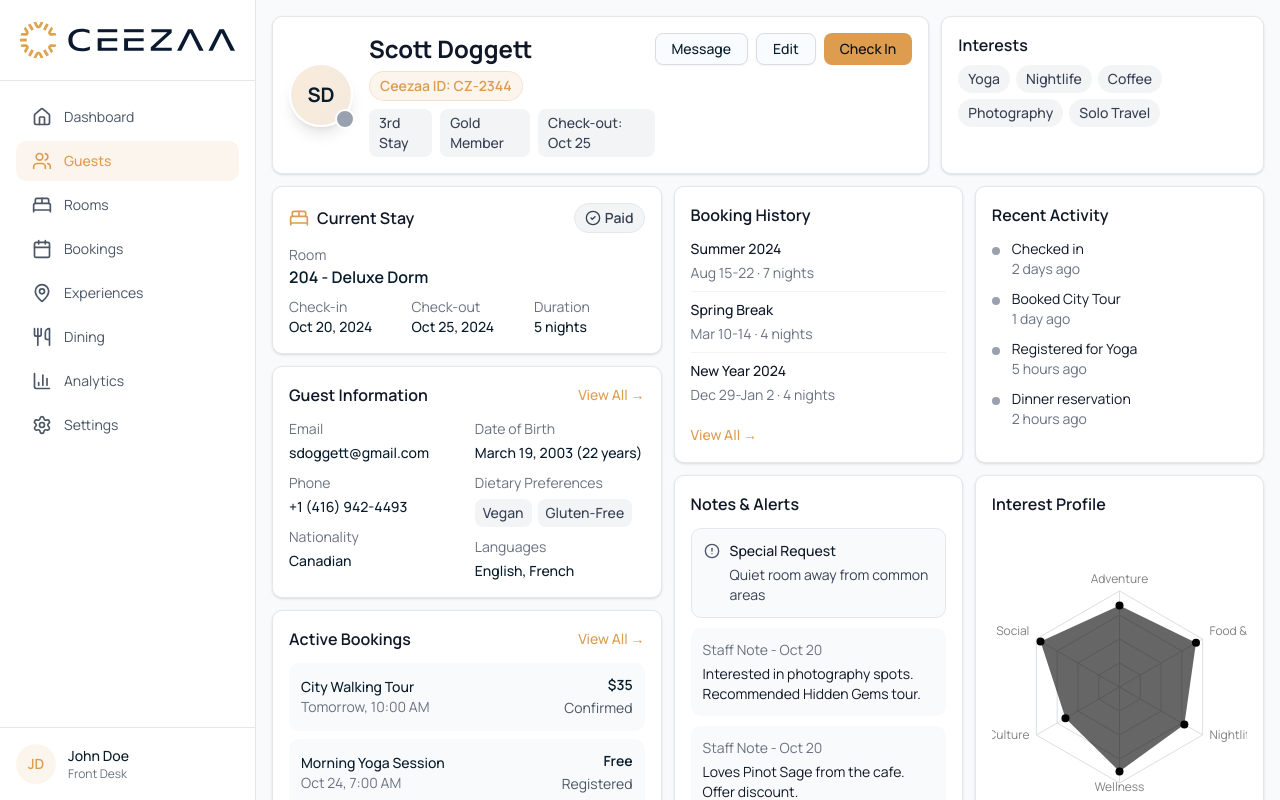
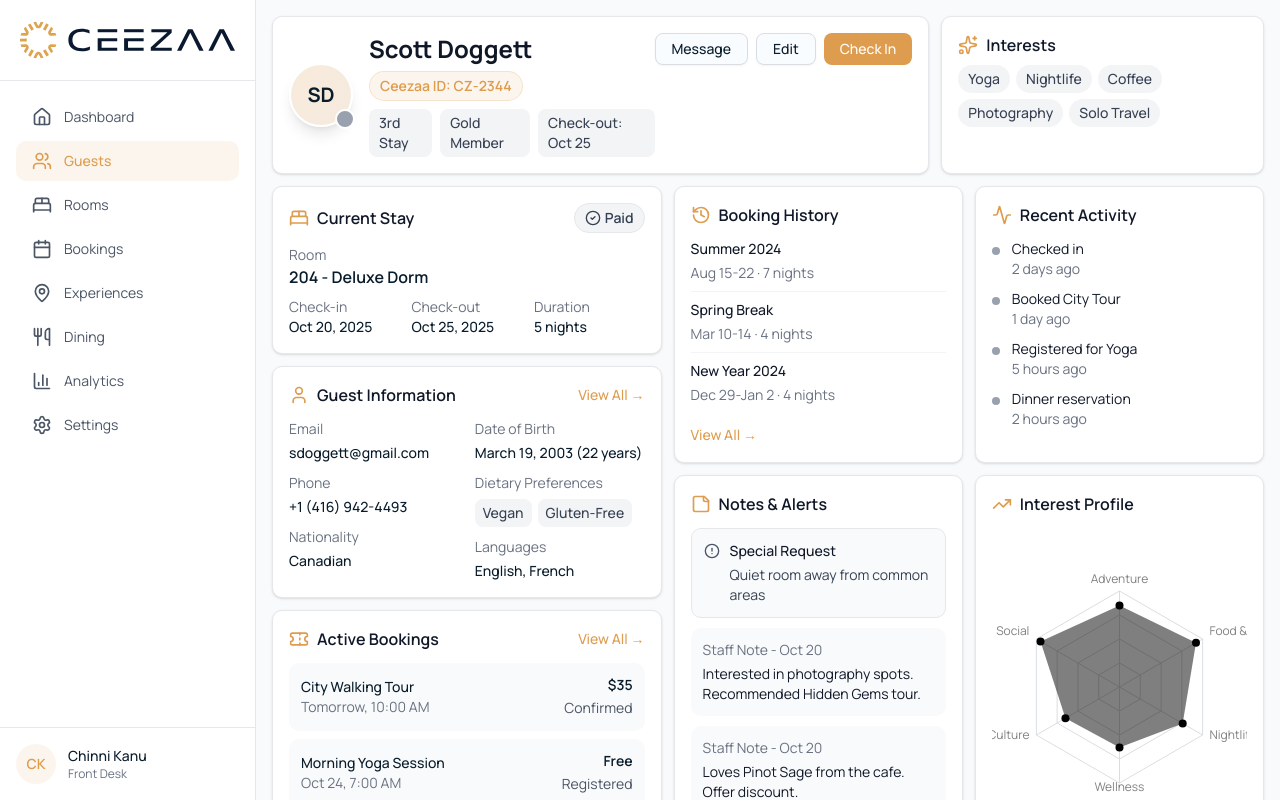
Before and after one commit to scottdoggett/ceezaa-landing-page, a Next.js app: page /dashboard in a window 1280 px wide. Built offline with nearby package versions, Linux system fonts and the light colour scheme.

Commit message:
Finished dashboard page for guests. Screenshot taken and added to public

```diff
--- a/src/app/(standalone)/dashboard/page.tsx
+++ b/src/app/(standalone)/dashboard/page.tsx
@@ -13,6 +13,13 @@ import {
   Settings,
   CheckCircle2,
   AlertCircle,
+  User,
+  Ticket,
+  History,
+  Activity,
+  StickyNote,
+  TrendingUp,
+  Sparkles,
 } from "lucide-react";
 import { PolarAngleAxis, PolarGrid, Radar, RadarChart } from "recharts";
 import {
@@ -25,8 +32,8 @@ import {
 const interestData = [
   { category: "Adventure", interest: 85 },
   { category: "Food & Dining", interest: 92 },
-  { category: "Nightlife", interest: 78 },
-  { category: "Wellness", interest: 88 },
+  { category: "Nightlife", interest: 76 },
+  { category: "Wellness", interest: 63 },
   { category: "Culture", interest: 65 },
   { category: "Social", interest: 95 },
 ];
@@ -70,10 +77,10 @@ export default function HostelDashboard() {
         <div className="p-4 border-t border-gray-200">
           <div className="flex items-center gap-3">
             <div className="w-10 h-10 rounded-full bg-primary/10 flex items-center justify-center text-sm font-semibold text-primary">
-              JD
+              CK
             </div>
             <div>
-              <p className="text-sm font-medium">John Doe</p>
+              <p className="text-sm font-medium">Chinni Kanu</p>
               <p className="text-xs text-gray-500">Front Desk</p>
             </div>
           </div>
@@ -126,7 +133,7 @@ export default function HostelDashboard() {
                   <Button variant="outline" size="sm" className="h-8 px-4 text-sm">
                     Edit
                   </Button>
-                  <Button size="sm" className="h-8 px-4 text-sm bg-primary hover:bg-primary/90">
+                  <Button size="sm" className="h-8 px-4 text-white text-sm bg-primary hover:bg-primary/90">
                     Check In
                   </Button>
                 </div>
@@ -135,7 +142,10 @@ export default function HostelDashboard() {
 
             {/* Interests Section */}
             <div className="bg-white rounded-lg border border-gray-200 p-4 shadow-sm">
-              <h3 className="text-base font-semibold text-gray-900 mb-2">Interests</h3>
+              <div className="flex items-center gap-2 mb-2">
+                <Sparkles className="w-5 h-5 text-primary" />
+                <h3 className="text-base font-semibold text-gray-900">Interests</h3>
+              </div>
               <div className="flex flex-wrap gap-1.5">
                 <span className="px-2.5 py-1 bg-gray-100 text-gray-700 text-sm font-medium rounded-full">
                   Yoga
@@ -182,12 +192,12 @@ export default function HostelDashboard() {
                   <div className="grid grid-cols-3 gap-3">
                     <div>
                       <p className="text-sm text-gray-500">Check-in</p>
-                      <p className="text-sm font-medium">Oct 20, 2024</p>
+                      <p className="text-sm font-medium">Oct 20, 2025</p>
                     </div>
 
                     <div>
                       <p className="text-sm text-gray-500">Check-out</p>
-                      <p className="text-sm font-medium">Oct 25, 2024</p>
+                      <p className="text-sm font-medium">Oct 25, 2025</p>
                     </div>
 
                     <div>
@@ -201,7 +211,10 @@ export default function HostelDashboard() {
               {/* Guest Information */}
               <div className="bg-white rounded-lg border border-gray-200 p-4 shadow-sm">
                 <div className="flex items-center justify-between mb-3">
-                  <h3 className="text-base font-semibold text-gray-900">Guest Information</h3>
+                  <div className="flex items-center gap-2">
+                    <User className="w-5 h-5 text-primary" />
+                    <h3 className="text-base font-semibold text-gray-900">Guest Information</h3>
+                  </div>
                   <button className="text-sm text-primary font-medium hover:underline">
                     View All →
                   </button>
@@ -254,7 +267,10 @@ export default function HostelDashboard() {
               {/* Active Bookings */}
               <div className="bg-white rounded-lg border border-gray-200 p-4 shadow-sm">
                 <div className="flex items-center justify-between mb-3">
-                  <h3 className="text-base font-semibold text-gray-900">Active Bookings</h3>
+                  <div className="flex items-center gap-2">
+                    <Ticket className="w-5 h-5 text-primary" />
+                    <h3 className="text-base font-semibold text-gray-900">Active Bookings</h3>
+                  </div>
                   <button className="text-sm text-primary font-medium hover:underline">
                     View All →
                   </button>
@@ -291,7 +307,10 @@ export default function HostelDashboard() {
               <div className="grid grid-cols-2 gap-3">
                 {/* Booking History */}
                 <div className="bg-white rounded-lg border border-gray-200 p-4 shadow-sm">
-                  <h3 className="text-base font-semibold text-gray-900 mb-3">Booking History</h3>
+                  <div className="flex items-center gap-2 mb-3">
+                    <History className="w-5 h-5 text-primary" />
+                    <h3 className="text-base font-semibold text-gray-900">Booking History</h3>
+                  </div>
 
                   <div className="space-y-2">
                     <div className="pb-2 border-b border-gray-100 last:border-0">
@@ -315,7 +334,10 @@ export default function HostelDashboard() {
 
                 {/* Recent Activity */}
                 <div className="bg-white rounded-lg border border-gray-200 p-4 shadow-sm">
-                  <h3 className="text-base font-semibold text-gray-900 mb-3">Recent Activity</h3>
+                  <div className="flex items-center gap-2 mb-3">
+                    <Activity className="w-5 h-5 text-primary" />
+                    <h3 className="text-base font-semibold text-gray-900">Recent Activity</h3>
+                  </div>
 
                   <div className="space-y-2.5">
                     <div className="flex gap-3">
@@ -357,7 +379,10 @@ export default function HostelDashboard() {
               <div className="grid grid-cols-2 gap-3 flex-1 min-h-0">
                 {/* Notes & Alerts */}
                 <div className="bg-white rounded-lg border border-gray-200 p-4 shadow-sm flex flex-col">
-                  <h3 className="text-base font-semibold text-gray-900 mb-3">Notes & Alerts</h3>
+                  <div className="flex items-center gap-2 mb-3">
+                    <StickyNote className="w-5 h-5 text-primary" />
+                    <h3 className="text-base font-semibold text-gray-900">Notes & Alerts</h3>
+                  </div>
 
                   <div className="space-y-2.5 flex-1 overflow-y-auto">
                     <div className="flex items-start gap-2.5 p-3 bg-gray-50 rounded-lg border border-gray-200">
@@ -391,7 +416,10 @@ export default function HostelDashboard() {
 
                 {/* Interest Profile */}
                 <div className="bg-white rounded-lg border border-gray-200 p-4 shadow-sm flex flex-col">
-                  <h3 className="text-base font-semibold text-gray-900 mb-3">Interest Profile</h3>
+                  <div className="flex items-center gap-2 mb-3">
+                    <TrendingUp className="w-5 h-5 text-primary" />
+                    <h3 className="text-base font-semibold text-gray-900">Interest Profile</h3>
+                  </div>
 
                   <div className="flex-1 flex items-center justify-center">
                     <ChartContainer
@@ -404,8 +432,8 @@ export default function HostelDashboard() {
                         <PolarGrid />
                         <Radar
                           dataKey="interest"
-                          fill="var(--color-interest)"
-                          fillOpacity={0.6}
+                          fill="var(--color-secondary)"
+                          fillOpacity={0.5}
                           dot={{
                             r: 4,
                             fillOpacity: 1,
```
Also changed, not shown: public/dashboard-guests.png (added).
